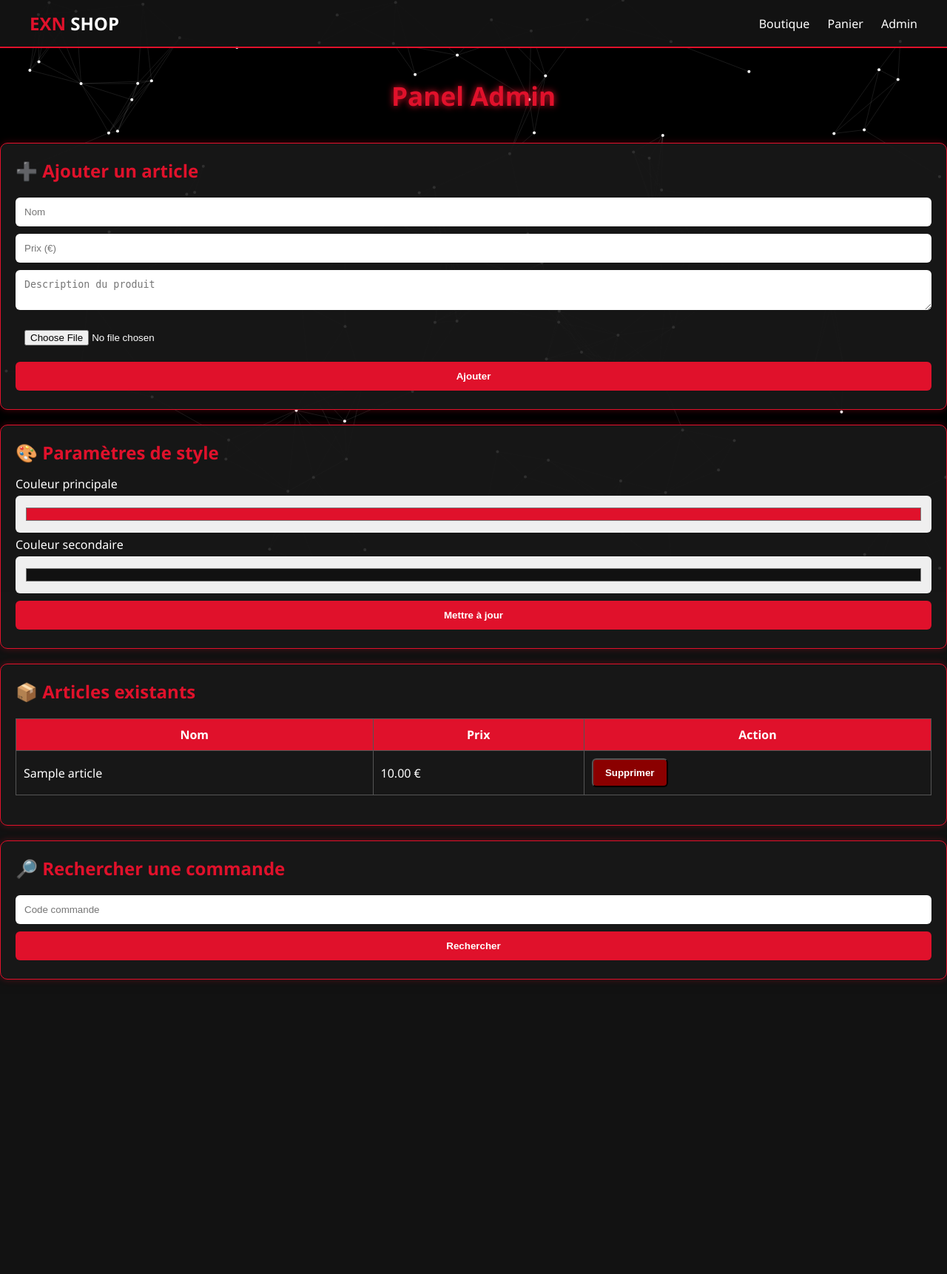
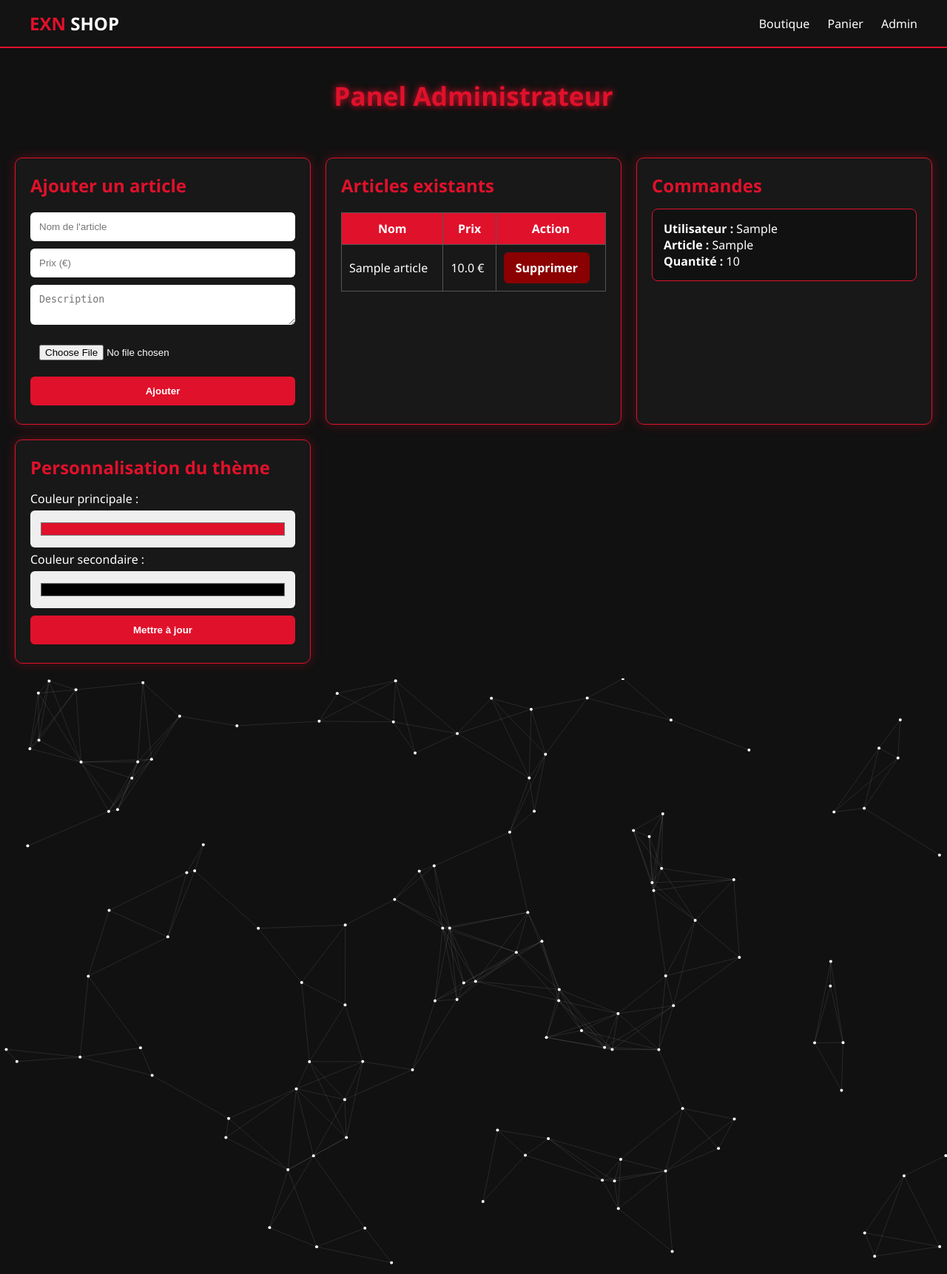
Before and after one commit to noxontop49/exn-shop, a Flask app: page /admin in a window 1280 px wide. Shown: the whole page at 74% size. Before the commit the page ends 1327 px from the top, so only its background shows below. Run offline with Flask 3, Linux system fonts and the light colour scheme; the visitor is signed in with stand-in values (Sample User, id 1); data comes from the database, SQL or seed files in the repository; tables that the repository leaves empty hold one stand-in row (values such as "Sample post").

Commit message:
Correction admin et couleurs

```diff
--- a/app.py
+++ b/app.py
@@ -1,53 +1,49 @@
 from flask import Flask, render_template, request, redirect, url_for, session
-import sqlite3, os, random, string
-from werkzeug.utils import secure_filename
+from flask_sqlalchemy import SQLAlchemy
+import os
 
 app = Flask(__name__)
-app.secret_key = "change_this_password"
+app.secret_key = "supersecret"
 
-UPLOAD_FOLDER = "static/uploads"
-os.makedirs(UPLOAD_FOLDER, exist_ok=True)
-app.config["UPLOAD_FOLDER"] = UPLOAD_FOLDER
+# --- Config BDD ---
+app.config["SQLALCHEMY_DATABASE_URI"] = "sqlite:///shop.db"
+db = SQLAlchemy(app)
 
-# --- Initialisation base de données ---
-def init_db():
-    conn = sqlite3.connect("shop.db")
-    c = conn.cursor()
-    c.execute("""CREATE TABLE IF NOT EXISTS articles (
-                 id INTEGER PRIMARY KEY AUTOINCREMENT,
-                 nom TEXT,
-                 prix REAL,
-                 description TEXT,
-                 image TEXT)""")
-    c.execute("""CREATE TABLE IF NOT EXISTS commandes (
-                 id INTEGER PRIMARY KEY AUTOINCREMENT,
-                 code TEXT,
-                 contenu TEXT,
-                 total REAL)""")
-    c.execute("""CREATE TABLE IF NOT EXISTS settings (
-                 id INTEGER PRIMARY KEY,
-                 primary_color TEXT,
-                 secondary_color TEXT)""")
-    c.execute("INSERT OR IGNORE INTO settings (id, primary_color, secondary_color) VALUES (1, '#e0112b', '#111111')")
-    conn.commit()
-    conn.close()
+# --- Modèles ---
+class Article(db.Model):
+    id = db.Column(db.Integer, primary_key=True)
+    nom = db.Column(db.String(100), nullable=False)
+    prix = db.Column(db.Float, nullable=False)
+    description = db.Column(db.Text, nullable=True)
+    image = db.Column(db.String(200), nullable=True)
 
-init_db()
-
-def get_db():
-    return sqlite3.connect("shop.db")
-
-def generer_code():
-    return ''.join(random.choices(string.ascii_uppercase + string.digits, k=6))
+class Commande(db.Model):
+    id = db.Column(db.Integer, primary_key=True)
+    utilisateur = db.Column(db.String(100), nullable=False)
+    article = db.Column(db.String(100), nullable=False)
+    quantite = db.Column(db.Integer, default=1)
 
 # --- Config admin ---
 ADMIN_USER = "getpost"
 ADMIN_PASS = "tonght67"
 
+# --- Routes ---
+@app.route("/")
+def index():
+    articles = Article.query.all()
+    return render_template("index.html", articles=articles)
+
+@app.route("/produit/<int:id>")
+def produit(id):
+    article = Article.query.get_or_404(id)
+    return render_template("produit.html", article=article)
+
 @app.route("/login", methods=["GET", "POST"])
 def login():
     if request.method == "POST":
-        if request.form["username"] == ADMIN_USER and request.form["password"] == ADMIN_PASS:
+        user = request.form["username"]
+        pw = request.form["password"]
+        if user == ADMIN_USER and pw == ADMIN_PASS:
             session["admin"] = True
             return redirect(url_for("admin"))
     return render_template("login.html")
@@ -55,111 +51,68 @@
 @app.route("/logout")
 def logout():
     session.pop("admin", None)
-    return redirect(url_for("login"))
+    return redirect(url_for("index"))
 
-@app.route("/admin", methods=["GET", "POST"])
+@app.route("/admin", methods=["GET"])
 def admin():
     if not session.get("admin"):
         return redirect(url_for("login"))
 
-    conn = get_db()
-    c = conn.cursor()
-    commande = None
+    articles = Article.query.all()
+    commandes = Commande.query.all()
 
-    if request.method == "POST":
-        if "ajouter" in request.form:
-            nom = request.form["nom"]
-            try:
-                prix = float(request.form["prix"])
-            except ValueError:
-                prix = 0.0
-            description = request.form["description"]
-            image = request.files["image"]
-            image_filename = None
-            if image and image.filename != "":
-                image_filename = secure_filename(image.filename)
-                image.save(os.path.join(app.config["UPLOAD_FOLDER"], image_filename))
-            c.execute("INSERT INTO articles (nom, prix, description, image) VALUES (?, ?, ?, ?)",
-                      (nom, prix, description, image_filename))
+    # Couleurs par défaut
+    couleurs = {"primary": "#e0112b", "secondary": "#111"}
 
-        elif "supprimer" in request.form:
-            id_article = request.form["supprimer"]
-            c.execute("DELETE FROM articles WHERE id=?", (id_article,))
+    return render_template(
+        "admin.html",
+        articles=articles,
+        commandes=commandes,
+        couleurs=couleurs
+    )
 
-        elif "chercher" in request.form:
-            code = request.form["code"].strip().upper()
-            c.execute("SELECT * FROM commandes WHERE code=?", (code,))
-            commande = c.fetchone()
+@app.route("/admin/add", methods=["POST"])
+def add_article():
+    if not session.get("admin"):
+        return redirect(url_for("login"))
 
-        elif "changer_couleurs" in request.form:
-            primary = request.form["primary_color"]
-            secondary = request.form["secondary_color"]
-            c.execute("UPDATE settings SET primary_color=?, secondary_color=? WHERE id=1",
-                      (primary, secondary))
+    nom = request.form["nom"]
+    prix = request.form["prix"]
+    desc = request.form["description"]
+    image = None
 
-        conn.commit()
+    if "image" in request.files:
+        img = request.files["image"]
+        if img.filename:
+            path = os.path.join("static/uploads", img.filename)
+            img.save(path)
+            image = path
 
-    c.execute("SELECT * FROM articles")
-    articles = c.fetchall()
-    c.execute("SELECT primary_color, secondary_color FROM settings WHERE id=1")
-    colors = c.fetchone()
-    conn.close()
-    return render_template("admin.html", articles=articles, commande=commande, colors=colors)
+    article = Article(nom=nom, prix=prix, description=desc, image=image)
+    db.session.add(article)
+    db.session.commit()
+    return redirect(url_for("admin"))
 
-@app.route("/")
-def shop():
-    conn = get_db()
-    c = conn.cursor()
-    c.execute("SELECT * FROM articles")
-    articles = c.fetchall()
-    c.execute("SELECT primary_color, secondary_color FROM settings WHERE id=1")
-    colors = c.fetchone()
-    conn.close()
-    return render_template("shop.html", articles=articles, colors=colors)
+@app.route("/admin/delete/<int:id>")
+def delete_article(id):
+    if not session.get("admin"):
+        return redirect(url_for("login"))
+    article = Article.query.get_or_404(id)
+    db.session.delete(article)
+    db.session.commit()
+    return redirect(url_for("admin"))
 
-@app.route("/produit/<int:article_id>")
-def produit(article_id):
-    conn = get_db()
-    c = conn.cursor()
-    c.execute("SELECT * FROM articles WHERE id=?", (article_id,))
-    article = c.fetchone()
-    c.execute("SELECT primary_color, secondary_color FROM settings WHERE id=1")
-    colors = c.fetchone()
-    conn.close()
-    return render_template("produit.html", article=article, colors=colors)
-
-@app.route("/ajouter_panier/<int:article_id>")
-def ajouter_panier(article_id):
-    panier = session.get("panier", [])
-    panier.append(article_id)
-    session["panier"] = panier
-    return redirect(url_for("shop"))
-
-@app.route("/panier", methods=["GET", "POST"])
-def panier():
-    conn = get_db()
-    c = conn.cursor()
-    panier = session.get("panier", [])
-    items, total = [], 0
-
-    for art_id in panier:
-        c.execute("SELECT * FROM articles WHERE id=?", (art_id,))
-        art = c.fetchone()
-        if art:
-            items.append(art)
-            total += art[2]
-
-    if request.method == "POST" and items:
-        code = generer_code()
-        contenu = ", ".join([i[1] for i in items])
-        c.execute("INSERT INTO commandes (code, contenu, total) VALUES (?, ?, ?)", (code, contenu, total))
-        conn.commit()
-        conn.close()
-        session.pop("panier", None)
-        return render_template("confirmation.html", code=code, total=total)
-
-    conn.close()
-    return render_template("panier.html", items=items, total=total)
+@app.route("/admin/theme", methods=["POST"])
+def admin_theme():
+    if not session.get("admin"):
+        return redirect(url_for("login"))
+    primary = request.form.get("primary")
+    secondary = request.form.get("secondary")
+    # ⚠️ Ici tu pourrais sauvegarder en BDD si tu veux persister les couleurs
+    return redirect(url_for("admin"))
 
 if __name__ == "__main__":
-    app.run(host="0.0.0.0", port=5000, debug=True)
+    if not os.path.exists("shop.db"):
+        with app.app_context():
+            db.create_all()
+    app.run(debug=True)
--- a/static/style.css
+++ b/static/style.css
@@ -12,16 +12,8 @@
   min-height: 100vh;
   position: relative;
 }
-
-/* --- CANVAS CONSTELLATION --- */
-#background {
-  position: fixed;
-  top: 0; left: 0;
-  width: 100%;
-  height: 100%;
-  z-index: -1;
-  background: #000;
-}
+a { color: inherit; text-decoration: none; }
+a:hover { color: var(--primary); }
 
 /* --- NAVBAR --- */
 .navbar {
@@ -42,9 +34,7 @@
 }
 .logo span { color: #fff; }
 .navbar a {
-  color: #fff;
   margin-left: 20px;
-  text-decoration: none;
   transition: color 0.3s;
 }
 .navbar a:hover { color: var(--primary); }
@@ -141,9 +131,6 @@
 }
 .form input[type=color] { height: 50px; cursor: pointer; }
 
-/* --- CONFIRMATION --- */
-.confirm-box { text-align: center; padding: 50px; }
-.big-code { font-size: 2em; color: var(--primary); text-shadow: 0 0 10px var(--primary); }
 /* --- PAGE LOGIN --- */
 .login-box {
   max-width: 400px;
@@ -180,15 +167,20 @@
 }
 
 /* --- ADMIN PAGE --- */
-.admin-section {
-  background: rgba(25,25,25,0.9);
+.admin-grid {
+  display: grid;
+  grid-template-columns: repeat(auto-fit, minmax(300px, 1fr));
+  gap: 20px;
   padding: 20px;
-  margin: 20px 0;
+}
+.admin-card {
+  background: rgba(25,25,25,0.95);
+  padding: 20px;
   border-radius: 10px;
   border: 1px solid var(--primary);
-  box-shadow: 0 0 10px rgba(224,17,43,0.3);
+  box-shadow: 0 0 15px rgba(224,17,43,0.3);
 }
-.admin-section h2 {
+.admin-card h2 {
   margin-bottom: 15px;
   color: var(--primary);
 }
--- a/templates/admin.html
+++ b/templates/admin.html
@@ -1,65 +1,70 @@
 {% extends "base.html" %}
+
 {% block content %}
-<h1 class="page-title">Panel Admin</h1>
+<h1 class="page-title">Panel Administrateur</h1>
 
-<!-- Formulaire ajout produit -->
-<section class="admin-section">
-  <h2>➕ Ajouter un article</h2>
-  <form method="post" enctype="multipart/form-data" class="form grid1">
-    <input type="text" name="nom" placeholder="Nom" required>
-    <input type="number" name="prix" placeholder="Prix (€)" step="0.01" required>
-    <textarea name="description" placeholder="Description du produit"></textarea>
-    <input type="file" name="image">
-    <button type="submit" name="ajouter" class="btn">Ajouter</button>
-  </form>
-</section>
+<div class="admin-grid">
 
-<!-- Changer couleurs -->
-<section class="admin-section">
-  <h2>🎨 Paramètres de style</h2>
-  <form method="post" class="form grid2">
-    <label>Couleur principale</label>
-    <input type="color" name="primary_color" value="{{ colors[0] }}">
-    <label>Couleur secondaire</label>
-    <input type="color" name="secondary_color" value="{{ colors[1] }}">
-    <button type="submit" name="changer_couleurs" class="btn">Mettre à jour</button>
-  </form>
-</section>
+  <!-- Ajouter un article -->
+  <div class="admin-card">
+    <h2>Ajouter un article</h2>
+    <form method="POST" action="/admin/add" enctype="multipart/form-data" class="form">
+      <input type="text" name="nom" placeholder="Nom de l'article" required>
+      <input type="number" name="prix" placeholder="Prix (€)" required>
+      <textarea name="description" placeholder="Description" required></textarea>
+      <input type="file" name="image" accept="image/*">
+      <button type="submit" class="btn">Ajouter</button>
+    </form>
+  </div>
 
-<!-- Liste des articles -->
-<section class="admin-section">
-  <h2>📦 Articles existants</h2>
-  <table class="table">
-    <thead><tr><th>Nom</th><th>Prix</th><th>Action</th></tr></thead>
-    <tbody>
-      {% for id, nom, prix, description, image in articles %}
+  <!-- Liste des articles -->
+  <div class="admin-card">
+    <h2>Articles existants</h2>
+    <table class="table">
       <tr>
-        <td>{{ nom }}</td>
-        <td>{{ "%.2f"|format(prix) }} €</td>
+        <th>Nom</th>
+        <th>Prix</th>
+        <th>Action</th>
+      </tr>
+      {% for article in articles %}
+      <tr>
+        <td>{{ article.nom }}</td>
+        <td>{{ article.prix }} €</td>
         <td>
-          <form method="post">
-            <button type="submit" name="supprimer" value="{{ id }}" class="btn danger">Supprimer</button>
-          </form>
+          <a href="/admin/delete/{{ article.id }}" class="btn danger">Supprimer</a>
         </td>
       </tr>
       {% endfor %}
-    </tbody>
-  </table>
-</section>
+    </table>
+  </div>
 
-<!-- Recherche commande -->
-<section class="admin-section">
-  <h2>🔎 Rechercher une commande</h2>
-  <form method="post" class="form grid1">
-    <input type="text" name="code" placeholder="Code commande" required>
-    <button type="submit" name="chercher" class="btn">Rechercher</button>
-  </form>
-  {% if commande %}
-  <div class="commande-box">
-    <p><b>Code :</b> {{ commande[1] }}</p>
-    <p><b>Contenu :</b> {{ commande[2] }}</p>
-    <p><b>Total :</b> {{ "%.2f"|format(commande[3]) }} €</p>
+  <!-- Commandes -->
+  <div class="admin-card">
+    <h2>Commandes</h2>
+    {% if commandes %}
+      {% for c in commandes %}
+        <div class="commande-box">
+          <p><b>Utilisateur :</b> {{ c.utilisateur }}</p>
+          <p><b>Article :</b> {{ c.article }}</p>
+          <p><b>Quantité :</b> {{ c.quantite }}</p>
+        </div>
+      {% endfor %}
+    {% else %}
+      <p>Aucune commande pour le moment.</p>
+    {% endif %}
   </div>
-  {% endif %}
-</section>
+
+  <!-- Thème -->
+  <div class="admin-card">
+    <h2>Personnalisation du thème</h2>
+    <form method="POST" action="/admin/theme" class="form">
+      <label>Couleur principale :</label>
+      <input type="color" name="primary" value="{{ couleurs.primary }}">
+      <label>Couleur secondaire :</label>
+      <input type="color" name="secondary" value="{{ couleurs.secondary }}">
+      <button type="submit" class="btn">Mettre à jour</button>
+    </form>
+  </div>
+
+</div>
 {% endblock %}
```
Also changed, not shown: templates/produit.html (+12 -0 lines), templates/login.html (line endings or trailing spaces).
